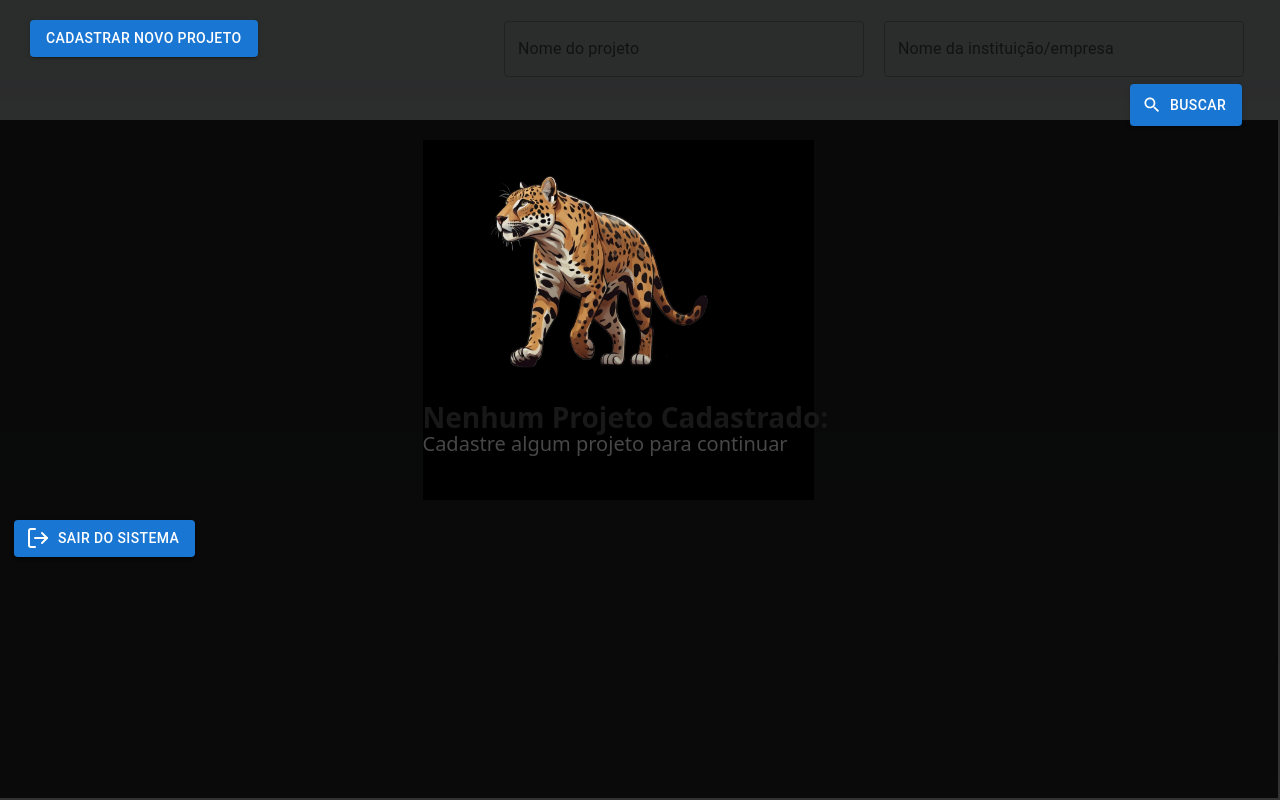
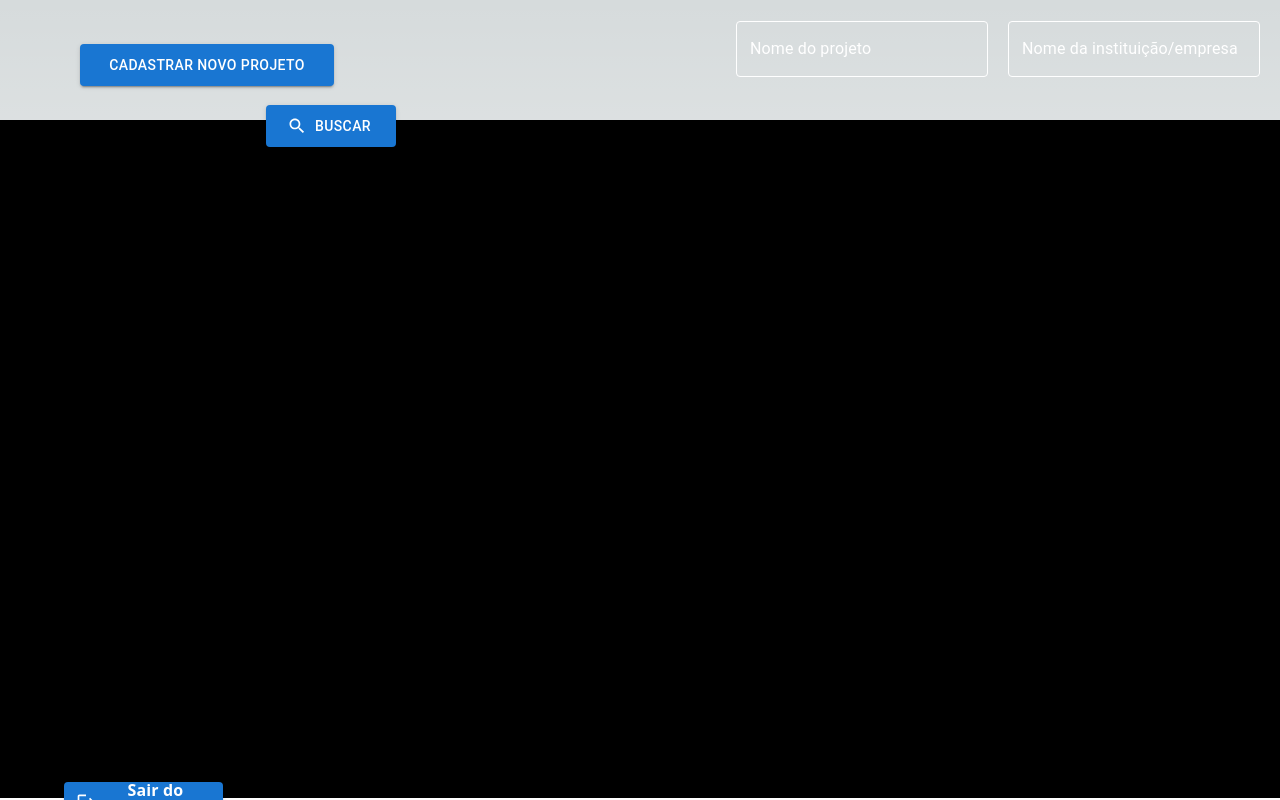
Before and after one commit to luizctb/next-prototype-selecao, a Next.js app: page / in a window 1280 px wide. Built offline with nearby package versions, Linux system fonts and the light colour scheme.

Commit message:
feat: navbar com parâmetros e atualização de styled

```diff
--- a/src/app/search/layout.tsx
+++ b/src/app/search/layout.tsx
@@ -3,7 +3,7 @@
 import styled from "styled-components";
 
 export const PageContainer = styled.section`
-   background-color: #000000CC;
+   /* background-color: #000000; */
    width: 100%;
    height: 100%;
    min-height: 100vh;
@@ -16,5 +16,4 @@ export const HomeBody = styled.section`
    align-items: center;
    gap: 0;
    margin: 0 auto;
-
 `;
--- a/src/app/search/page.tsx
+++ b/src/app/search/page.tsx
@@ -6,6 +6,7 @@ import { information } from '../FakeDatas/FakeRegistration';
 import { PageContainer, HomeBody } from './layout';
 import Image from 'next/image';
 import Navbar from '@/components/navbar/Navbar';
+
 
 
 const SearchService: React.FC = () => {
--- a/src/app/searchResult/layout.tsx
+++ b/src/app/searchResult/layout.tsx
@@ -3,7 +3,7 @@
 import styled from "styled-components";
 
 export const PageContainer = styled.section`
-   background-color: #000000CC;
+   /* background-color: #000000;  */
    width: 100%;
    height: 100%;
    min-height: 100vh;
--- a/src/app/searchResult/page.tsx
+++ b/src/app/searchResult/page.tsx
@@ -8,6 +8,7 @@ import React from 'react';
 import { ButtonExit } from '@/components/buttons/ButtonsLayout';
 import LogoutOutlinedIcon from '@mui/icons-material/LogoutOutlined';
 import Navbar from '@/components/navbar/Navbar';
+
 
 
 const SearchResult: React.FC = () => {
--- a/src/app/searchResultList/layout.tsx
+++ b/src/app/searchResultList/layout.tsx
@@ -3,7 +3,7 @@
 import styled from "styled-components";
 
 export const PageContainer = styled.section`
-   background-color: #000000CC;
+   /* background-color: #000000;  */
    width: 100%;
    height: 100%;
    min-height: 100vh;
--- a/src/app/searchResultList/page.tsx
+++ b/src/app/searchResultList/page.tsx
@@ -1,13 +1,13 @@
 "use client";
 
 import { CardListProjects } from '@/components/cards/CardListProjects';
-import { Navbar } from '@/components/navbar/Navbar';
 import Link from 'next/link';
 import { information03 } from '../FakeDatas/FakeList';
 import { PageContainer, HomeBody } from './layout';
 import React from 'react';
 import { ButtonExit } from '@/components/buttons/ButtonsLayout';
 import LogoutOutlinedIcon from '@mui/icons-material/LogoutOutlined';
+import Navbar from '@/components/navbar/Navbar';
 
 const SearchResultList: React.FC = () => {
   return (
--- a/src/components/navbar/Navbar.tsx
+++ b/src/components/navbar/Navbar.tsx
@@ -1,12 +1,10 @@
 "use client"
 
 import Image from 'next/image'
-import { Nav, FixedNavbarSection, ContentContainer,InputLayoutSearch, SearchPosition } from './NavbarLayout';
-import React from 'react';
+import { Nav, FixedNavbarSection, ContentContainer,InputLayoutSearch, CustomTextField, CustomButtonSearch, CustomButtonNewProject, CustomButtonExit } from './NavbarLayout';
+import React, { ChangeEvent, useState } from 'react';
 import { SearchOutlined } from '@mui/icons-material';
-import Button from '@mui/material/Button';
-import TextField from '@mui/material/TextField';
-import { LogOutIcon } from 'lucide-react';
+import LogoutIcon from '@mui/icons-material/Logout';
 
 
 interface NavbarProps {
@@ -14,38 +12,63 @@ interface NavbarProps {
 }
 
 const Navbar: React.FC<NavbarProps> = ({ children }: NavbarProps) => {
+  const [projectName, setProjectName] = useState('');
+  const [companyName, setCompanyName] = useState('');
+  const [showCards, setShowCards] = useState(false);
+
+
+  const handleSearchClick = () => {
+    if (projectName || companyName) {
+      setShowCards(true);
+    }
+  };
+
   return (
     <Nav>
       <FixedNavbarSection>
-        <Button variant="contained" color="primary">
+        <CustomButtonNewProject
+        variant="contained"
+        color="primary"
+        >
           CADASTRAR NOVO PROJETO
-        </Button>
+        </CustomButtonNewProject>
         <InputLayoutSearch>
-          <>
-            <TextField id="outlined-basic" label="Nome do projeto" variant="outlined" />
-          </>
-          <>
-            <TextField id="outlined-basic" label="Nome da instituição/empresa" variant="outlined" />
-          </>
+          <div>
+            <CustomTextField
+            id="outlined-basic"
+            label="Nome do projeto"
+            variant="outlined"
+            value={projectName}
+            onChange={(e: ChangeEvent<HTMLInputElement>) => setProjectName(e.target.value)}
+            />
+          </div>
+          <div>
+            <CustomTextField
+            id="outlined-basic"
+            label="Nome da instituição/empresa"
+            variant="outlined"
+            value={companyName}
+            onChange={(e: ChangeEvent<HTMLInputElement>) => setCompanyName(e.target.value)}
+            />
+          </div>
         </InputLayoutSearch>
-        <SearchPosition>
-          <Button
+          <CustomButtonSearch
             variant="contained"
             startIcon={<SearchOutlined />}
+            onClick={handleSearchClick}
             >
             BUSCAR
-          </Button>
-        </SearchPosition>
+          </CustomButtonSearch>
       </FixedNavbarSection>
       <ContentContainer>
-        {children}
+        {showCards && children}
       </ContentContainer>
-      <Button
+      <CustomButtonExit
         variant="contained"
-        startIcon={<LogOutIcon />}
+        startIcon={<LogoutIcon />}
         >
         Sair do Sistema
-      </Button>
+      </CustomButtonExit>
     </Nav>
   );
 }
--- a/src/components/navbar/NavbarLayout.tsx
+++ b/src/components/navbar/NavbarLayout.tsx
@@ -1,16 +1,15 @@
 "use client";
 
 import styled from "styled-components";
+import TextField from "@mui/material/TextField";
+import Button from "@mui/material/Button";
 
 export const Nav = styled.nav`
-  justify-content: space-between;
-  align-items: center;
-  position: relative;
+  width: 100%;
   height: 678px;
-  width: 100%;
   left: -2px;
-  background-color: #000000CC;
-  padding: 0px 56px 0px 16px;
+  background-color: #000000;
+  padding: 0 16px;
 
   @media (max-width: 768px) {
     flex-direction: column;
@@ -19,20 +18,25 @@ export const Nav = styled.nav`
   }
 `;
 
-export const SearchPosition = styled.div`
-  display: flex;
+export const CustomButtonSearch = styled(Button)`
   position: fixed;
+  top: 85px;
+  width: 130px;
   height: 42px;
-  width: 130px;
   right: 20px;
-  top: 84px;
   border-radius: 3px;
+  background-color: #000000;
+  color: #ffffff;
   font-family: system-ui, -apple-system, BlinkMacSystemFont, 'Segoe UI', Roboto, Oxygen, Ubuntu, Cantarell, 'Open Sans', 'Helvetica Neue', sans-serif;
   font-weight: 500;
   font-size: 15px;
   line-height: 26px;
   letter-spacing: 0.46px;
 
+  &:hover {
+    background-color: #2d2929;
+    color: #f1e9e9;
+  }
 
   @media (max-width: 768px) {
     width: 100%;
@@ -42,24 +46,45 @@ export const SearchPosition = styled.div`
 
 export const InputLayoutSearch = styled.div`
   display: flex;
-  flex-direction: row;
-  align-items: center;
-  justify-content: flex-end;
   gap: 20px;
   position: fixed;
   top: 21px;
   right: 20px;
-  padding: 0 16px;
+`;
 
-  input {
-    width: 332px;
+export const CustomTextField = styled(TextField)`
+  width: 252px;
+  height: 38px;
   border-radius: 8px;
+
+.MuiInputBase-root {
+  color: #ffffff;
   font-family: system-ui, -apple-system, BlinkMacSystemFont, 'Segoe UI', Roboto, Oxygen, Ubuntu, Cantarell, 'Open Sans', 'Helvetica Neue', sans-serif;
   font-weight: 600;
   font-size: 16px;
   line-height: 24px;
   letter-spacing: 0.15px;
+}
 
+.MuiInput-underline:before, .MuiInput-underline:hover:not(.Mui-disabled):before {
+  border-bottom: 1.5px solid #ffffff;
+}
+
+.MuiOutlinedInput-root {
+  &.Mui-focused fieldset {
+    border-color: #ffffff;
+  }
+  fieldset {
+    border-color: #ffffff;
+  }
+}
+
+.MuiInputLabel-root {
+  color: #ffffff;
+}
+
+.MuiInputLabel-root.Mui-focused {
+  color: #ffffff;
 }
 `;
 
@@ -81,3 +106,63 @@ export const ContentContainer = styled.div`
   margin-top: 120px;
   padding: 20px;
 `;
+
+export const CustomButtonExit = styled(Button)`
+  position: fixed;
+  width: 159px;
+  height: 40px;
+  top: 622px;
+  left: 48px;
+  border-radius: 5px;
+  background-color: #000000;
+  padding: 0px 8px;
+
+&.MuiButton-contained {
+  color: #ffffff;
+  font-family: system-ui, -apple-system, BlinkMacSystemFont, 'Segoe UI', Roboto, Oxygen, Ubuntu, Cantarell, 'Open Sans', 'Helvetica Neue', sans-serif;
+  font-weight: 600;
+  font-size: 16px;
+  line-height: 24px;
+  letter-spacing: 0.15px;
+  text-transform: none;
+}
+
+  &:hover {
+    background-color: #2d2929;
+    .MuiButton-label {
+      color: #f1e9e9;
+    }
+  }
+
+  @media (max-width: 768px) {
+    width: 100%;
+    margin-left: 0;
+  }
+`;
+
+export const CustomButtonNewProject = styled(Button)`
+  position: fixed;
+  width: 254px;
+  height: 42px;
+  padding: 8px, 22px, 8px, 22px;
+  top: 24px;
+  left: 48px;
+  border-radius: 3px;
+  background-color: #F2CDA1;
+  color: #000000;
+  font-size: 15px;
+  font-weight: 500;
+  font-family: system-ui, -apple-system, BlinkMacSystemFont, 'Segoe UI', Roboto, Oxygen, Ubuntu, Cantarell, 'Open Sans', 'Helvetica Neue', sans-serif;
+  line-height: 26px;
+  letter-spacing: 0.46px;
+
+  &:hover {
+    background-color: #E1B988;
+    color: #ffffff;
+  }
+
+  @media (max-width: 768px) {
+    width: 100%;
+    margin-left: 0;
+  }
+`;
```
Lines whose indentation alone changed are shown as unchanged.
